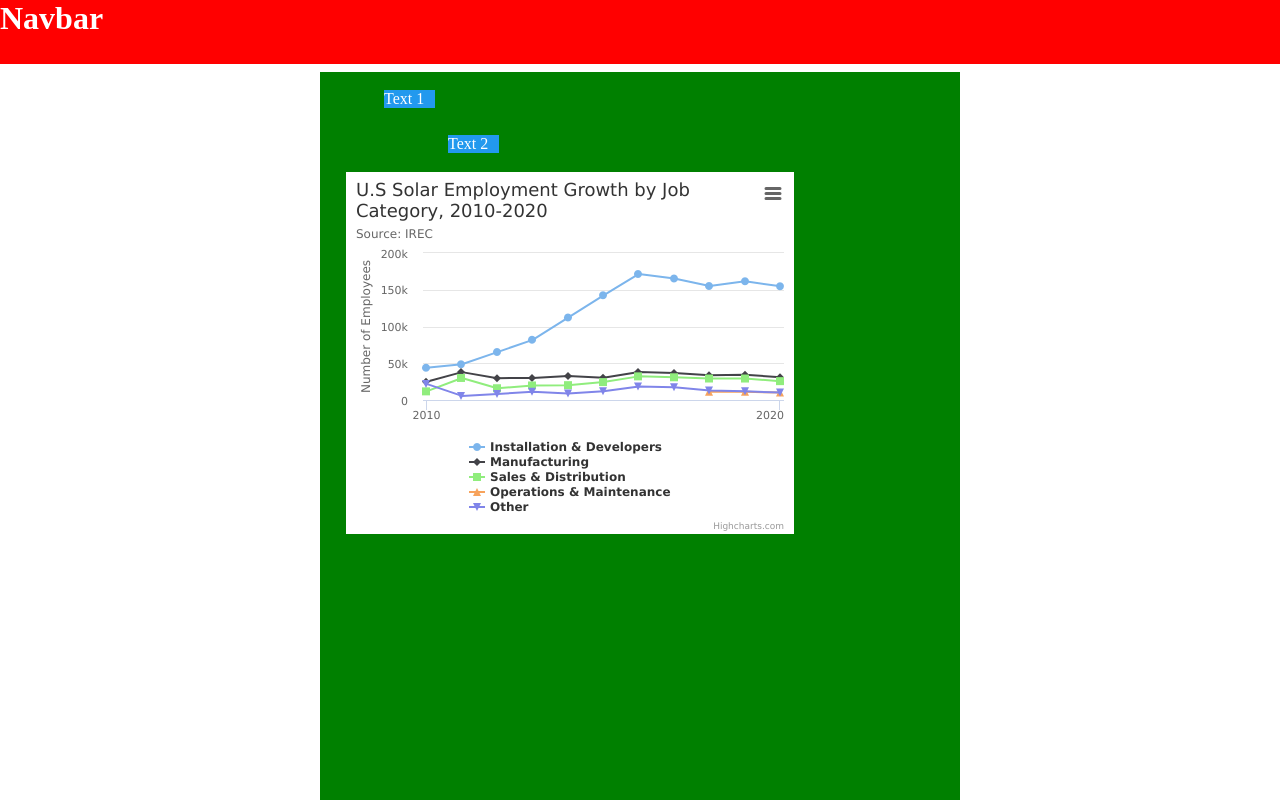
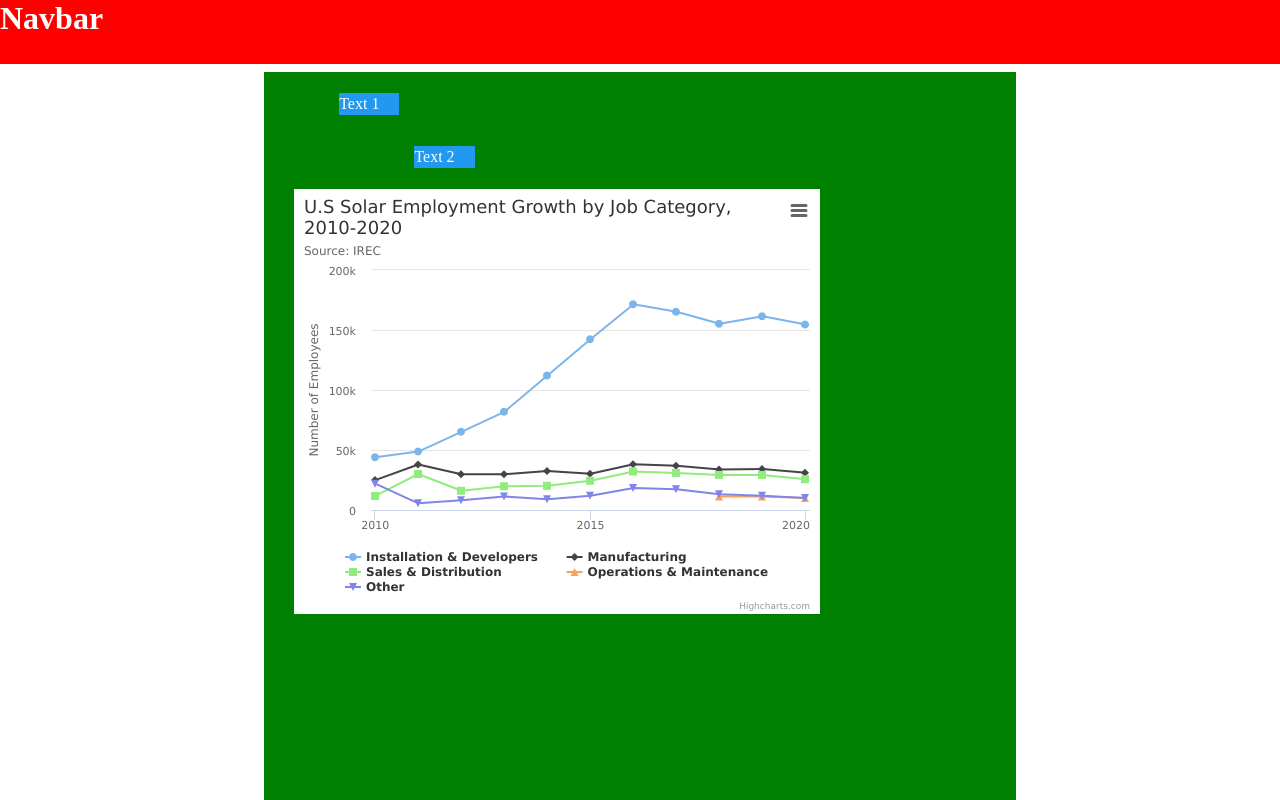
Before and after one commit to NessaAz/rate-my-service, a React (Vite) app: page / in a window 1280 px wide. Shown: the top 800 px of the page. Built offline with nearby package versions, Linux system fonts and the light colour scheme.

Commit message:
Keep canvas width at 47rem

```diff
--- a/src/index.css
+++ b/src/index.css
@@ -1,6 +1,6 @@
 :root {
   font-size: clamp(10px 1.3vh 16px);
-  --canvas-width: max(50vw, 500px);
+  --canvas-width: 47rem;
   --navbar-height: 4rem;
 }
 
```
